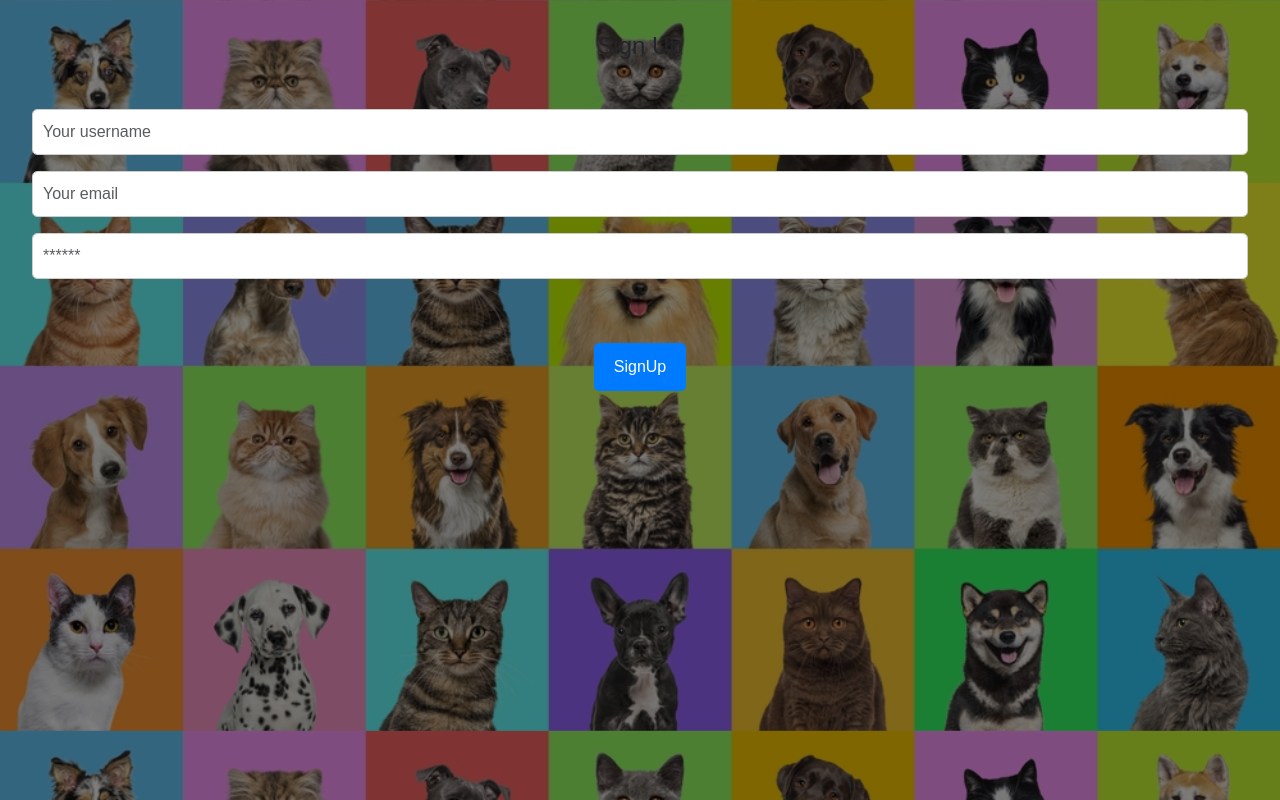
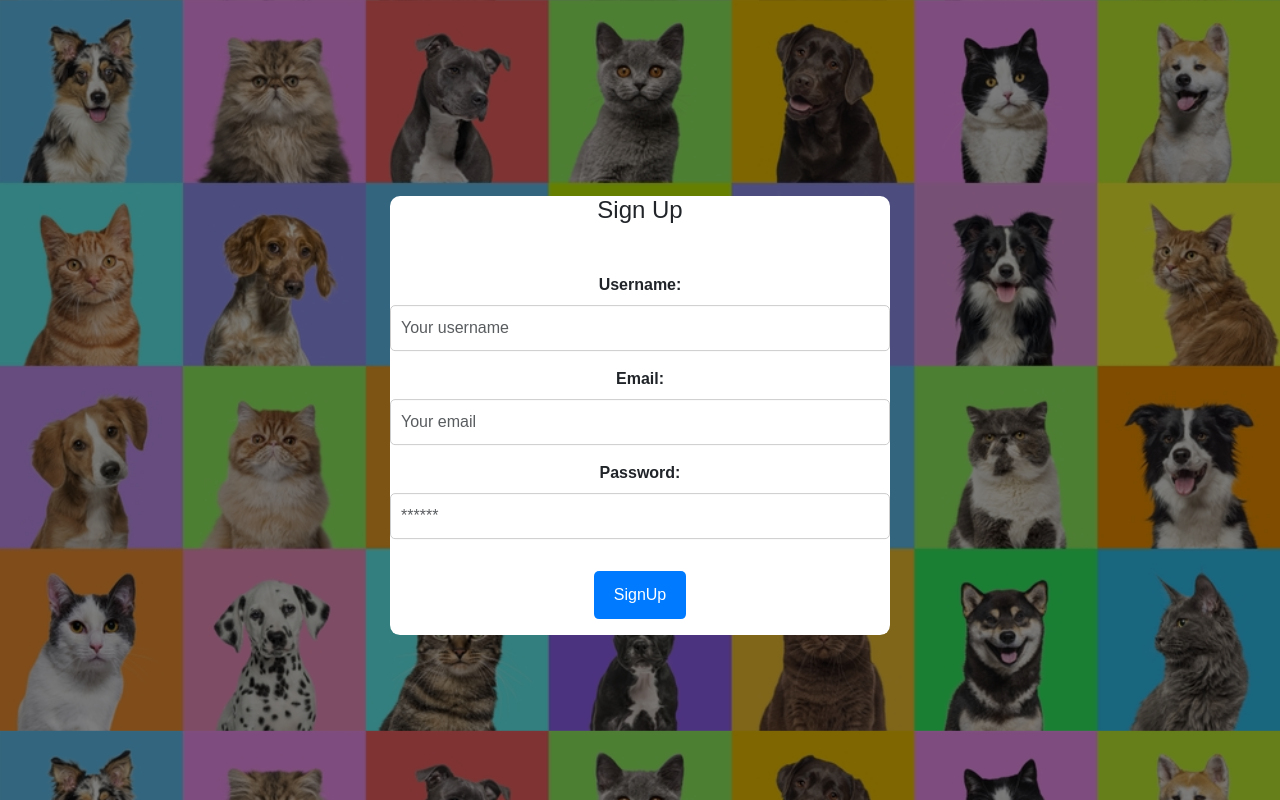
Before and after one commit to acantu9/pets-r-us, a React (Vite) app in the folder client/: page /signup in a window 1280 px wide. Built offline with nearby package versions, Linux system fonts and the light colour scheme.

Commit message:
login+signin styling fix their button links

```diff
--- a/client/src/pages/Login.jsx
+++ b/client/src/pages/Login.jsx
@@ -2,6 +2,7 @@ import { useState } from 'react';
 import { Link } from 'react-router-dom';
 import { useMutation } from '@apollo/client';
 import { LOGIN_USER } from '../utils/mutations';
+
 import '../styles/LoginSignIn.css';
 import Auth from '../utils/auth';
 
@@ -35,7 +36,7 @@ const Login = (props) => {
 
     // clear form values
     setFormState({
-      username: '',
+      email: '',
       password: '',
     });
   };
@@ -43,20 +44,19 @@ const Login = (props) => {
   return (
     <main>
       <div>
-        <div >
-
+        <div>
           <div>
             {data ? (
               <p>
                 Logged In. {' '}
-                <Link to="/">Go to {/**fix link */}</Link>
+                <Link to="/Search">Go to {/**fix link */}</Link>
               </p>
             ) : (
-              <div>
-                <form onSubmit={handleFormSubmit} class="mx-auto">
-                  <h4 class="text-center">Login</h4>
-                  <div class="mb-3 mt-5">
-                    <label for="email-input" class="form-label">Email:</label>
+              <div className="login-form">
+                <form onSubmit={handleFormSubmit} className="mx-auto">
+                  <h4 className="text-center">Login</h4>
+                  <div className="mb-3 mt-5">
+                    <label for="email-input" className="form-label">Email:</label>
                     <input
                       className="form-input form-control"
                       placeholder=""
@@ -66,8 +66,8 @@ const Login = (props) => {
                       onChange={handleChange}
                     />
                   </div>
-                  <div class="mb-3">
-                    <label for="password-input" class="form-label">Password:</label>
+                  <div className="mb-3">
+                    <label for="password-input" className="form-label">Password:</label>
                     <input
                       className="form-input form-control"
                       placeholder="******"
@@ -77,6 +77,7 @@ const Login = (props) => {
                       onChange={handleChange}
                     />
                   </div>
+                  <Link to="/Search">
                     <button
                       className="btn btn-primary btn-lg mt-5 mb-3"
                       style={{ cursor: 'pointer' }}
@@ -84,18 +85,17 @@ const Login = (props) => {
                     >
                       Login
                     </button>
+                  </Link>
                   <p class="row">
-
                     <Link to="/signup">SignUp Instead!</Link>
                   </p>
                 </form>
-
               </div>
             )}
 
             {error && (
               <div className="my-3 p-3 bg-danger text-white">
-                {error.message}
+                Error: Email or Password incorrect. Please try again.
               </div>
             )}
           </div>
--- a/client/src/pages/Signup.jsx
+++ b/client/src/pages/Signup.jsx
@@ -63,14 +63,16 @@ const Signup = () => {
               <p>
                 Signed In{' '}
                 {/* Provide a Link to navigate to the home page */}
-                <Link to="/">Home</Link>
+                <Link to="/Search">Search</Link>
               </p>
             ) : (
               // Render the signup form
-              <form onSubmit={handleFormSubmit} class="mx-auto">
-                <h4 class="text-center">Sign Up</h4>
-                <div class="mb-3 mt-5">
+              <div className="signup-form">
+                <form onSubmit={handleFormSubmit} className="mx-auto">
+                  <h4 className="text-center">Sign Up</h4>
+                  <div className="mb-3 mt-5">
                     {/* Input field for username */}
+                    <label for="username-input" className="form-label">Username:</label>
                     <input
                       className="form-input form-control"
                       placeholder="Your username"
@@ -80,8 +82,9 @@ const Signup = () => {
                       onChange={handleChange}
                     />
                   </div>
-                <div class="mb-3">
+                  <div className="mb-3">
                     {/* Input field for email */}
+                    <label for="email-input" className="form-label">Email:</label>
                     <input
                       className="form-input form-control"
                       placeholder="Your email"
@@ -91,8 +94,9 @@ const Signup = () => {
                       onChange={handleChange}
                     />
                   </div>
-                <div class="mb-3">
+                  <div className="mb-3">
                     {/* Input field for password */}
+                    <label for="password-input" className="form-label">Password:</label>
                     <input
                       className="form-input form-control"
                       placeholder="******"
@@ -103,14 +107,17 @@ const Signup = () => {
                     />
                   </div>
                   {/* Signup button */}
+                  <Link to="/Search">
                     <button
-                  className="btn btn-primary mt-5"
+                      className="btn btn-primary mt-3 mb-3"
                       style={{ cursor: 'pointer' }}
                       type="submit"
                     >
                       SignUp
                     </button>
+                  </Link>
                 </form>
+              </div>
             )}
 
             {/* Display error message if there is an error during signup */}
--- a/client/src/styles/LoginSignIn.css
+++ b/client/src/styles/LoginSignIn.css
@@ -4,8 +4,7 @@
     box-sizing: border-box;
 }
 
-
-body{
+body {
     background: rgba(0,0,0,0.5) url('../images/signin-login-img.jpg');
     background-size: cover;
     background-blend-mode: darken;
@@ -13,7 +12,15 @@ body{
 }
 
 /* LoginSignIn.css */
-
+.login-form,
+.signup-form {
+  background-color: white;
+  position: absolute;
+  top: 50%;
+  left: 50%;
+  transform: translate(-50%, -50%);
+  border-radius: 10px;
+}
 .card {
     max-width: 400px;
     margin: auto;
@@ -56,10 +63,42 @@ body{
 }
 
   /* Add more styles as needed */
-
-
-@media only screen and (max-width: 600px){
-    form{
-        width: 100% !Important;
+@media only screen and (min-width: 200px){
+    .login-form,
+    .signup-form {
+        width: 225px;
     }
 }
+
+@media only screen and (min-width: 300px){
+    .login-form,
+    .signup-form {
+        width: 300px;
+    }
+}
+
+@media only screen and (min-width: 600px){
+    .login-form,
+    .signup-form {
+        transform: translate(-50%, -100%);
+    }
+}
+
+@media only screen and (min-width: 1000px){
+  .login-form,
+  .signup-form {
+      transform: translate(-50%, -50%);
+      top: 30%;
+      left: 50%;
+  }
+}
+
+@media only screen and (min-width: 1200px){
+  .login-form,
+  .signup-form {
+      transform: translate(-50%, -10%);
+      top: 30%;
+      left: 50%;
+      width: 500px;
+  }
+}
```
Also changed, not shown: client/src/utils/mutations.js (+34 -4 lines), client/src/utils/queries.js (+19 -1 lines), 1 other file (tests, documents, lock files or other folders). Lines whose indentation alone changed are shown as unchanged.
